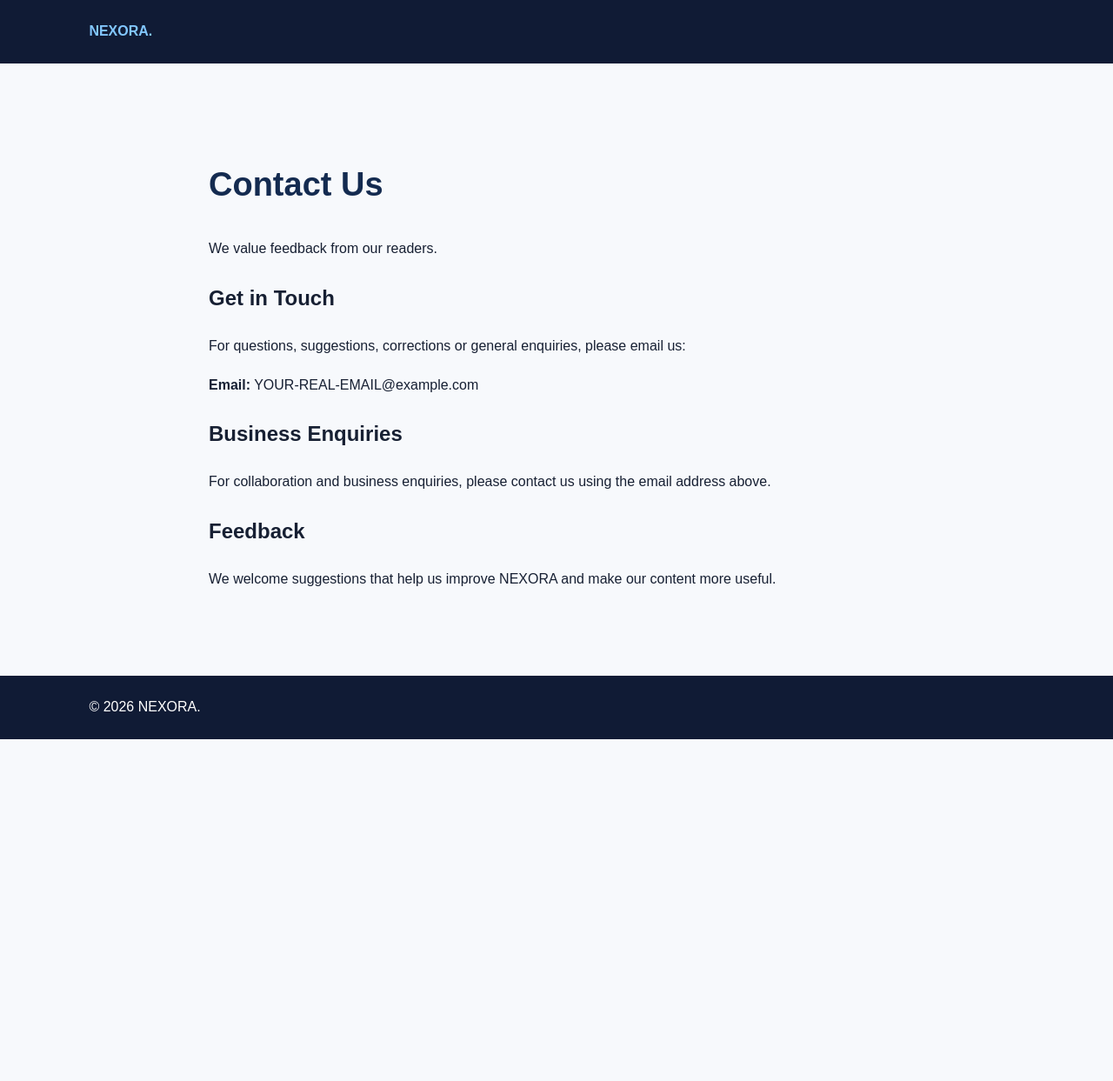
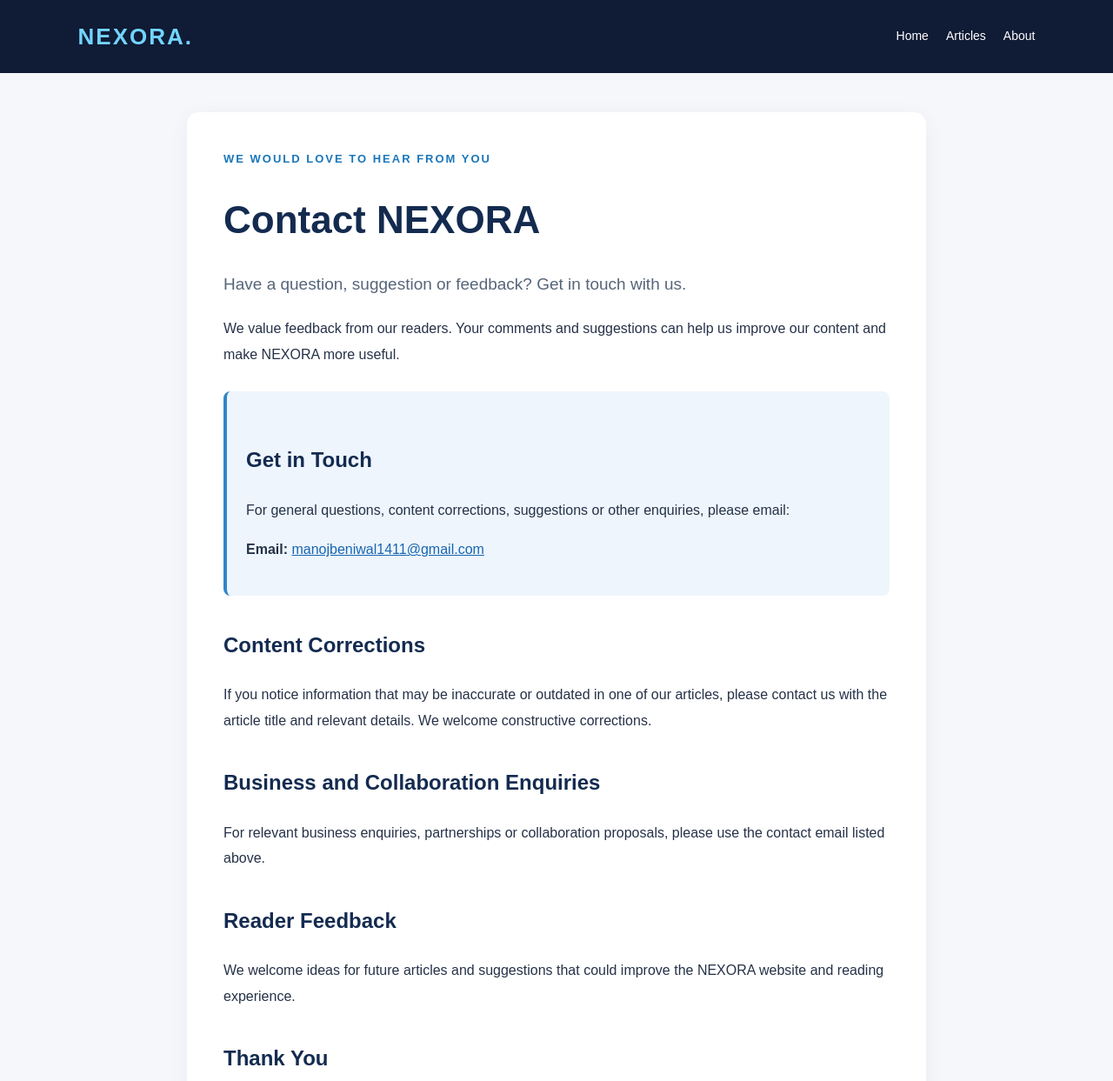
Before and after one commit to manojbeniwal1411-png/nexorwa, a plain HTML site: page contact.html in a window 1280 px wide. Shown: the top 1243 px of the page at 87% size. Before the commit the page ends 850 px from the top, so only its background shows below. Drawn offline with Linux system fonts and the light colour scheme.

Commit message:
Update NEXORA contact page

```diff
--- a/contact.html
+++ b/contact.html
@@ -2,34 +2,242 @@
 <!DOCTYPE html>
 <html lang="en">
 <head>
-<meta charset="UTF-8">
-<meta name="viewport" content="width=device-width, initial-scale=1.0">
-<title>Contact Us | NEXORA</title>
-<style>
-body{font-family:Arial,sans-serif;margin:0;background:#f7f9fc;color:#172033;line-height:1.8}
-header,footer{background:#101b35;color:white;padding:22px 8%}
-header a,footer a{color:#82c7ff;text-decoration:none}
-main{max-width:800px;margin:55px auto;padding:25px}
-h1{font-size:38px;color:#142b50}
-</style>
+  <meta charset="UTF-8">
+  <meta name="viewport" content="width=device-width, initial-scale=1.0">
+
+  <title>Contact NEXORA | Questions, Feedback and Enquiries</title>
+
+  <meta name="description" content="Contact NEXORA for questions, feedback, corrections, suggestions and general enquiries about our technology and AI content.">
+
+  <meta name="robots" content="index, follow">
+
+  <link rel="canonical" href="https://manojbeniwal1411-png.github.io/nexorwa/contact.html">
+
+  <style>
+    * {
+      box-sizing: border-box;
+    }
+
+    body {
+      margin: 0;
+      font-family: Arial, sans-serif;
+      background: #f5f7fb;
+      color: #263248;
+      line-height: 1.85;
+    }
+
+    header {
+      background: #101b35;
+      padding: 18px 7%;
+    }
+
+    .header-inner {
+      max-width: 1150px;
+      margin: auto;
+      display: flex;
+      justify-content: space-between;
+      align-items: center;
+      flex-wrap: wrap;
+      gap: 18px;
+    }
+
+    .logo {
+      color: #72d4ff;
+      text-decoration: none;
+      font-size: 26px;
+      font-weight: bold;
+      letter-spacing: 2px;
+    }
+
+    nav {
+      display: flex;
+      flex-wrap: wrap;
+      gap: 20px;
+    }
+
+    nav a {
+      color: white;
+      text-decoration: none;
+      font-size: 14px;
+    }
+
+    nav a:hover {
+      color: #72d4ff;
+    }
+
+    main {
+      max-width: 850px;
+      margin: 45px auto;
+      padding: 42px;
+      background: white;
+      border-radius: 14px;
+      box-shadow: 0 5px 25px rgba(20, 35, 60, 0.05);
+    }
+
+    .category {
+      color: #1976bb;
+      font-size: 13px;
+      font-weight: bold;
+      letter-spacing: 2px;
+    }
+
+    h1 {
+      font-size: clamp(32px, 5vw, 44px);
+      color: #142b50;
+      line-height: 1.25;
+    }
+
+    h2 {
+      color: #142b50;
+      margin-top: 35px;
+    }
+
+    .intro {
+      font-size: 19px;
+      color: #56657a;
+    }
+
+    .contact-box {
+      background: #eef5fc;
+      border-left: 4px solid #3185c7;
+      padding: 22px;
+      border-radius: 8px;
+      margin: 28px 0;
+    }
+
+    a {
+      color: #1766b2;
+    }
+
+    footer {
+      background: #101b35;
+      color: #dce6f7;
+      text-align: center;
+      padding: 30px 7%;
+    }
+
+    footer a {
+      color: #82c7ff;
+      text-decoration: none;
+      margin: 0 8px;
+    }
+
+    footer p {
+      font-size: 14px;
+    }
+
+    @media (max-width: 650px) {
+      main {
+        margin: 18px 10px;
+        padding: 24px 19px;
+      }
+
+      header {
+        padding: 18px;
+      }
+
+      .header-inner {
+        justify-content: center;
+      }
+
+      nav {
+        justify-content: center;
+      }
+    }
+  </style>
 </head>
+
 <body>
-<header><a href="index.html"><strong>NEXORA.</strong></a></header>
+
+<header>
+  <div class="header-inner">
+    <a href="index.html" class="logo">NEXORA.</a>
+
+    <nav>
+      <a href="index.html">Home</a>
+      <a href="articles/what-is-ai.html">Articles</a>
+      <a href="about.html">About</a>
+    </nav>
+  </div>
+</header>
+
 <main>
-<h1>Contact Us</h1>
-<p>We value feedback from our readers.</p>
 
-<h2>Get in Touch</h2>
-<p>For questions, suggestions, corrections or general enquiries, please email us:</p>
+  <div class="category">WE WOULD LOVE TO HEAR FROM YOU</div>
 
-<p><strong>Email:</strong> YOUR-REAL-EMAIL@example.com</p>
+  <h1>Contact NEXORA</h1>
 
-<h2>Business Enquiries</h2>
-<p>For collaboration and business enquiries, please contact us using the email address above.</p>
+  <p class="intro">
+    Have a question, suggestion or feedback?
+    Get in touch with us.
+  </p>
 
-<h2>Feedback</h2>
-<p>We welcome suggestions that help us improve NEXORA and make our content more useful.</p>
+  <p>
+    We value feedback from our readers. Your comments
+    and suggestions can help us improve our content
+    and make NEXORA more useful.
+  </p>
+
+  <div class="contact-box">
+    <h2>Get in Touch</h2>
+
+    <p>
+      For general questions, content corrections,
+      suggestions or other enquiries, please email:
+    </p>
+
+    <p>
+      <strong>Email:</strong>
+      <a href="mailto:manojbeniwal1411@gmail.com">
+        manojbeniwal1411@gmail.com
+      </a>
+    </p>
+  </div>
+
+  <h2>Content Corrections</h2>
+
+  <p>
+    If you notice information that may be inaccurate
+    or outdated in one of our articles, please contact
+    us with the article title and relevant details.
+    We welcome constructive corrections.
+  </p>
+
+  <h2>Business and Collaboration Enquiries</h2>
+
+  <p>
+    For relevant business enquiries, partnerships
+    or collaboration proposals, please use the
+    contact email listed above.
+  </p>
+
+  <h2>Reader Feedback</h2>
+
+  <p>
+    We welcome ideas for future articles and
+    suggestions that could improve the NEXORA
+    website and reading experience.
+  </p>
+
+  <h2>Thank You</h2>
+
+  <p>
+    Thank you for visiting NEXORA and taking
+    the time to share your feedback.
+  </p>
+
 </main>
-<footer>© 2026 NEXORA.</footer>
+
+<footer>
+  <p>© 2026 NEXORA. All rights reserved.</p>
+
+  <p>
+    <a href="index.html">Home</a> |
+    <a href="about.html">About</a> |
+    <a href="privacy.html">Privacy Policy</a> |
+    <a href="contact.html">Contact</a>
+  </p>
+</footer>
+
 </body>
 </html>
```
